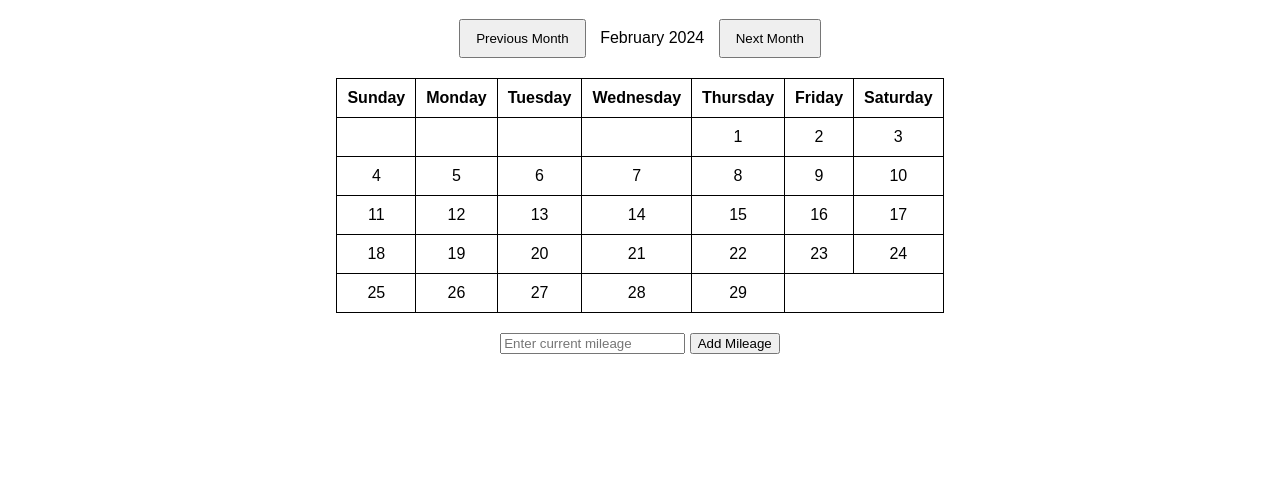
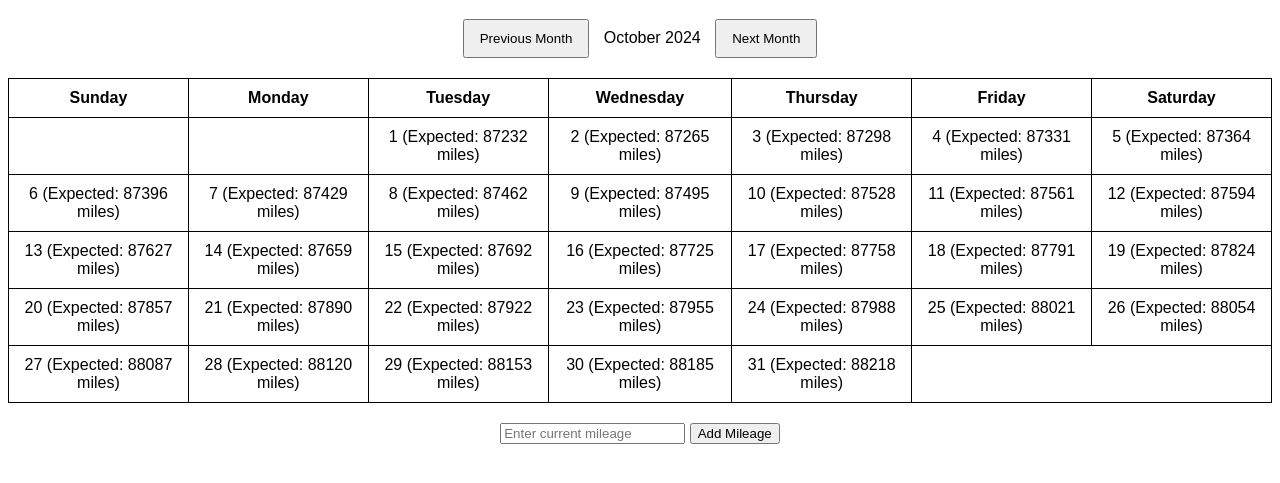
Before and after one commit to jbello94/aldi-calendar, a plain HTML site: page millas.html in a window 1280 px wide. Shown: the part 61-544 px from the top of the page. Drawn offline with Linux system fonts and the light colour scheme.

Commit message:
Actualizar millas.html

```diff
--- a/millas.html
+++ b/millas.html
@@ -66,7 +66,8 @@
     <script>
         const initialMileage = 79243; // Millaje inicial en 1 de febrero de 2024
         const dailyMileage = 12000 / 365; // Millas diarias estimadas
-        let currentDate = new Date(2024, 1, 1); // Empieza en febrero 2024
+        let currentDate = new Date(); // Empieza en el mes actual
+
         let mileageHistory = [];
 
         // Función para cargar el historial desde localStorage
@@ -116,6 +117,8 @@
                 const daysSinceStart = Math.floor((currentDay - new Date(2024, 1, 1)) / (1000 * 60 * 60 * 24));
                 const expectedMileage = initialMileage + daysSinceStart * dailyMileage;
 
+                cell.textContent += `\n(Expected: ${expectedMileage.toFixed(0)} miles)`;
+
                 // Verificar si hay millaje guardado
                 const entry = mileageHistory.find(e => e.year === year && e.month === month + 1 && e.day === day);
                 if (entry) {
@@ -125,7 +128,7 @@
                     } else {
                         cell.classList.add('green'); // Menos millas de las previstas
                     }
-                    cell.textContent += ` (${actualMileage})`;
+                    cell.textContent += `\n(Actual: ${actualMileage})`;
                 }
 
                 row.appendChild(cell);
```
